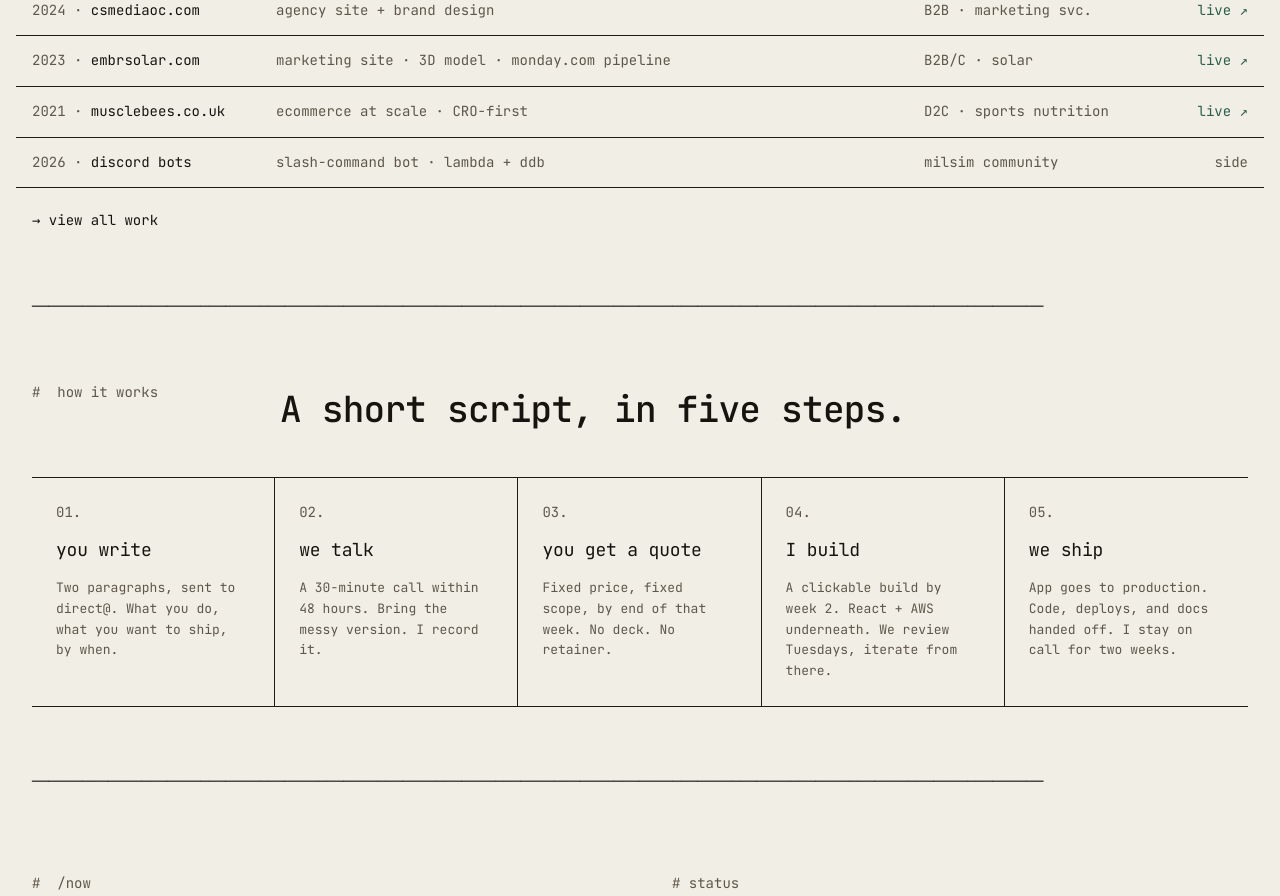
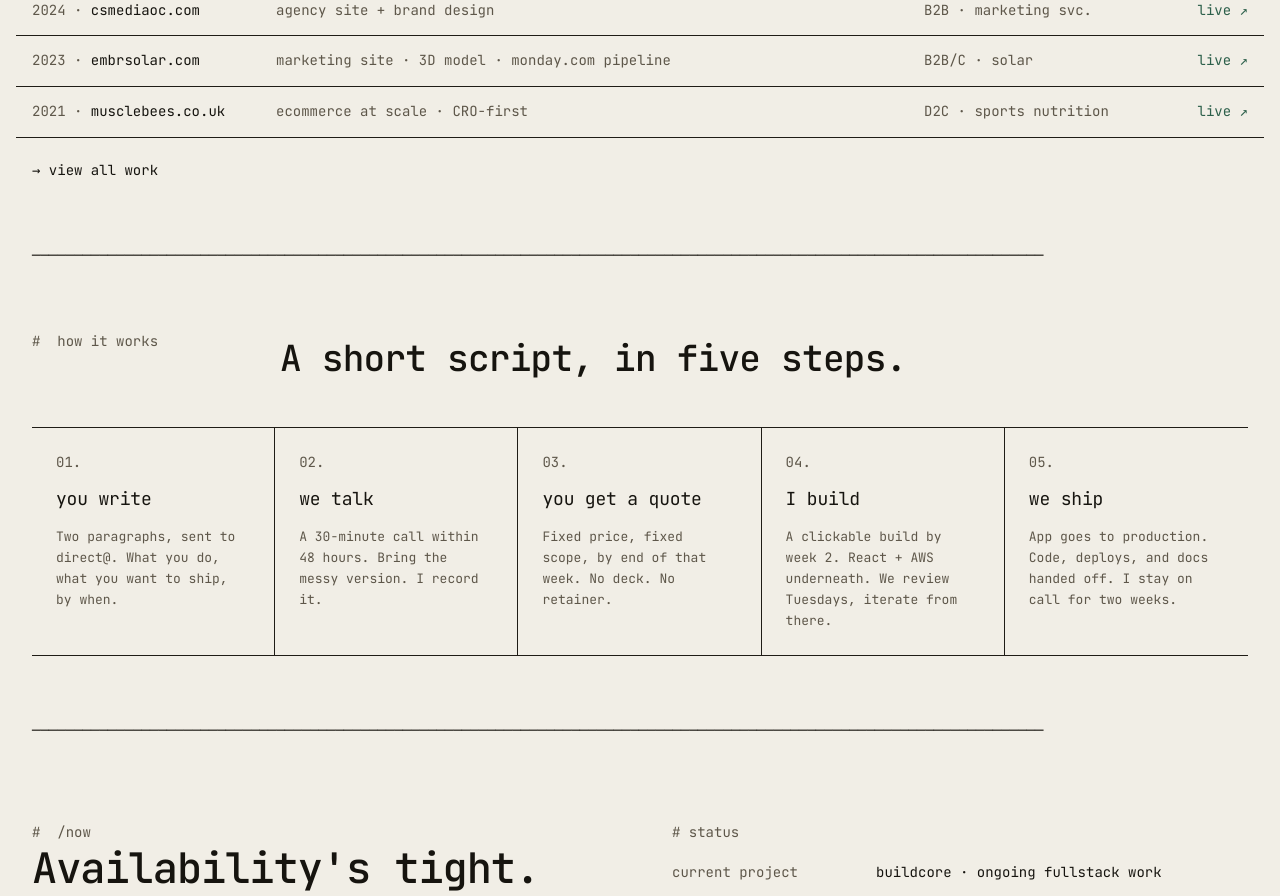
Before and after one commit to alexshanless/alexbilba, a React (Vite) app: page / in a window 1280 px wide. Shown: the part 3800-4696 px from the top of the page. Built offline with nearby package versions, Linux system fonts and the light colour scheme.

Commit message:
Remove Discord bots from portfolio (ship log, work archive, thumb, side filter)

```diff
--- a/src/redesign/RedesignHome.jsx
+++ b/src/redesign/RedesignHome.jsx
@@ -33,7 +33,6 @@ const SHIP_LOG = [
   ['2024', 'csmediaoc.com', 'B2B · marketing svc.', 'agency site + brand design', 'live', 'https://www.csmediaoc.com/'],
   ['2023', 'embrsolar.com', 'B2B/C · solar', 'marketing site · 3D model · monday.com pipeline', 'live', 'https://www.embrsolar.com/'],
   ['2021', 'musclebees.co.uk', 'D2C · sports nutrition', 'ecommerce at scale · CRO-first', 'live', 'https://www.musclebees.co.uk/'],
-  ['2026', 'discord bots', 'milsim community', 'slash-command bot · lambda + ddb', 'side', null],
 ];
 
 const PROCESS = [
--- a/src/redesign/WorkThumbs.jsx
+++ b/src/redesign/WorkThumbs.jsx
@@ -152,33 +152,10 @@ function ThumbBees() {
   );
 }
 
-function ThumbBots() {
-  const cmd = { color: 'var(--accent)' };
-  const res = { color: 'var(--soft)', paddingLeft: 10 };
-  return (
-    <div className={styles.thumb} style={{ aspectRatio: '16/9' }}>
-      <div style={{ position: 'absolute', inset: 0, padding: '14px', fontSize: 9.5, lineHeight: 1.5 }}>
-        <div style={{ color: 'var(--soft)', marginBottom: 8 }}>discord bots · milsim community ops</div>
-        <div><span style={cmd}>/onboard</span> user:@Rook callsign:Viper</div>
-        <div style={res}>↳ nickname set · welcome sent</div>
-        <div><span style={cmd}>/promo</span> nominate</div>
-        <div style={res}>↳ vote open · batch ceremony ready</div>
-        <div><span style={cmd}>/timestamp</span> when:tomorrow 8pm PT</div>
-        <div style={res}>↳ renders in each viewer&apos;s local time</div>
-        <div><span style={cmd}>/roll</span> 1d20 <span style={{ color: 'var(--soft)' }}>→</span> <span style={{ color: 'var(--warn)' }}>🎲 17</span></div>
-        <div><span style={cmd}>/ask</span> question:rules of engagement?</div>
-        <div style={res}>↳ doctrine AI · cites sources</div>
-        <div style={{ color: 'var(--soft)', marginTop: 8, fontSize: 9 }}>λ aws lambda + dynamodb · still running</div>
-      </div>
-    </div>
-  );
-}
-
 export const THUMBS = {
   buildcore: ThumbBuildCore,
   embr: ThumbEMBR,
   jna: ThumbJNA,
   csm: ThumbCSM,
   bees: ThumbBees,
-  bots: ThumbBots,
 };
--- a/src/redesign/workData.js
+++ b/src/redesign/workData.js
@@ -89,25 +89,10 @@ export const WORK_PROJECTS = [
     stack: 'custom storefront · CRO · custom JS',
     outcome: null,
   },
-  {
-    id: 'bots',
-    year: '2026',
-    name: 'Discord Bots',
-    url: 'github',
-    link: null,
-    status: 'side',
-    category: 'side',
-    thumb: 'bots',
-    body:
-      'Serverless Discord bot for a milsim community: member onboarding with callsigns, promotion votes and instant batch ceremonies, event timestamps that render in everyone’s local time, dice rolls, and a doctrine Q&A backed by an LLM. Event-driven on AWS Lambda with DynamoDB for state — still running, no babysitting.',
-    tags: ['side', 'serverless'],
-    stack: 'AWS Lambda · DynamoDB · Discord interactions · LLM',
-    outcome: null,
-  },
 ];
 
 // Filter chips. Counts derive from WORK_PROJECTS categories.
-export const WORK_FILTERS = ['all', 'fullstack', 'marketing site', 'e-commerce', 'side'];
+export const WORK_FILTERS = ['all', 'fullstack', 'marketing site', 'e-commerce'];
 
 // Archive = the real remaining portfolio projects (researched scope per site).
 // `type` is the engagement category, not the platform. No fabricated dates.
```
